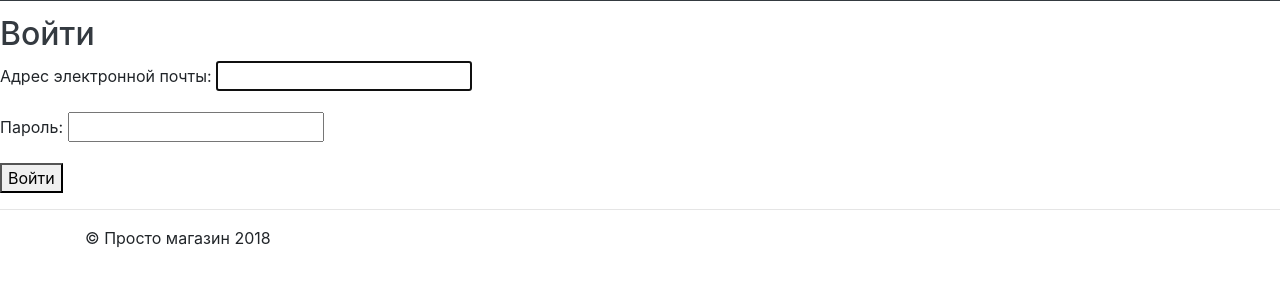
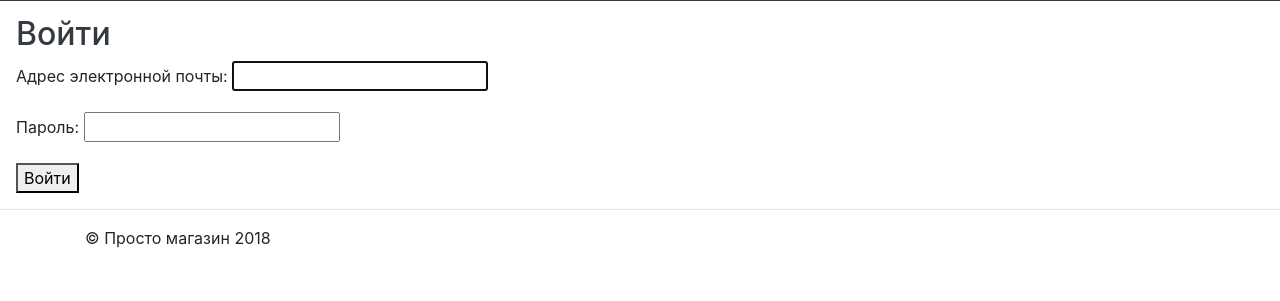
Before and after one commit to alekseykonotop/online_store_django, a Django app: page /users/login/ in a window 1280 px wide. Shown: the part 105-406 px from the top of the page. Run offline with Django 3.2, Linux system fonts and the light colour scheme; data that the repository does not hold is empty; some libraries are stand-ins or nearby versions.

Commit message:
Minor edits in login template

```diff
--- a/project/templates/registration/login.html
+++ b/project/templates/registration/login.html
@@ -4,8 +4,8 @@
 {% block title %}Страница входа{% endblock %}
 
 {% block content %}
-<h2 class="mt-5 pt-3">Войти</h2>
-<form method="post">
+<h2 class="mt-5 pt-3 ml-3">Войти</h2>
+<form class="ml-3" method="post">
   {% csrf_token %}
   {{ form.as_p }}
   <button type="submit">Войти</button>
```
